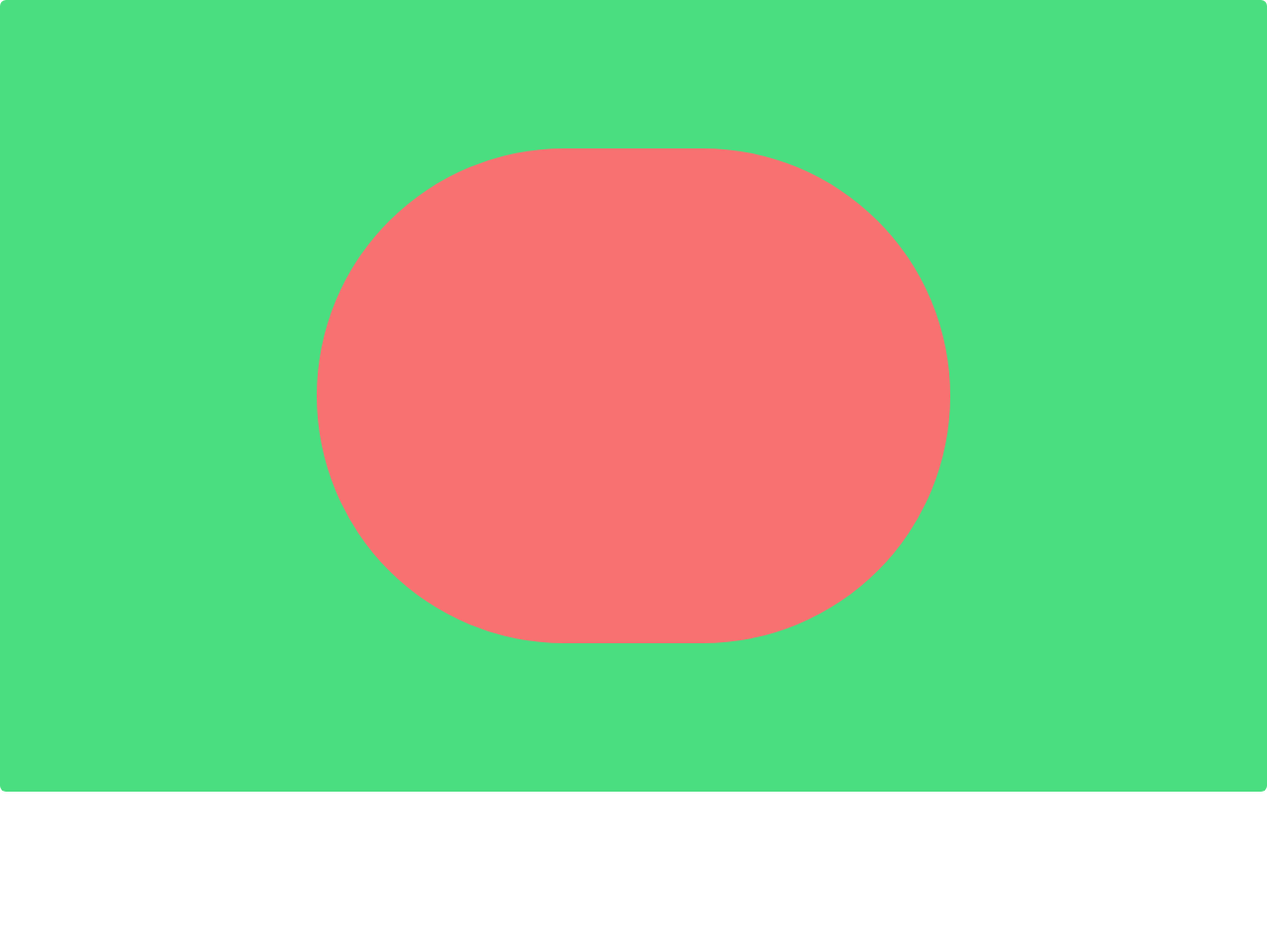
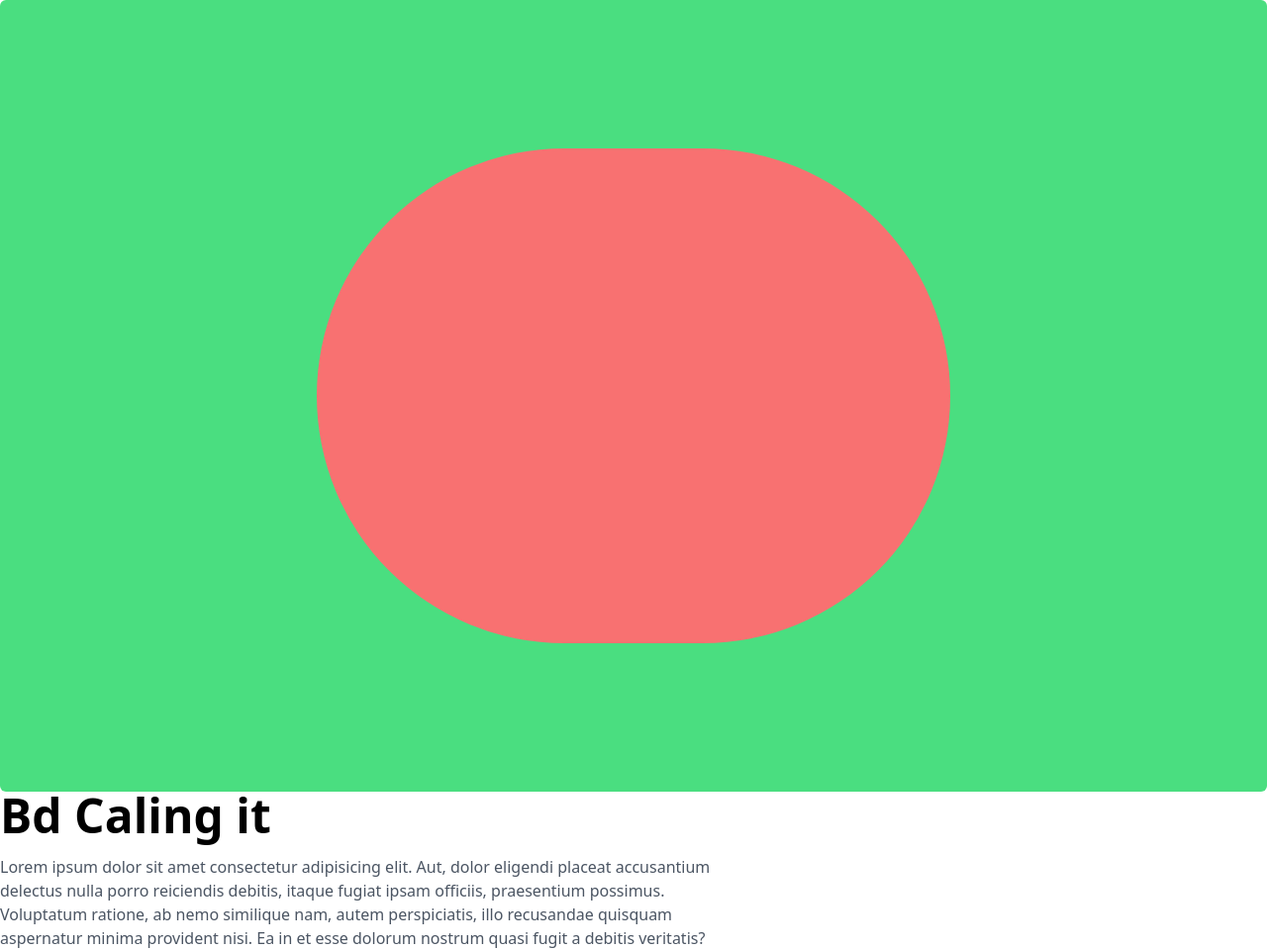
Before and after one commit to solaiman-siam/git-explore, a plain HTML site: page index.html in a window 1280 px wide. Shown: the whole page at 99% size. Before the commit the page ends 800 px from the top, so only its background shows below. Drawn offline with nearby package versions, Linux system fonts and the light colour scheme.

Commit message:
added banner section

```diff
--- a/index.html
+++ b/index.html
@@ -19,7 +19,15 @@
         </div>
       </nav>
     </header>
-    <main></main>
+    <main>
+        <!-- banner section -->
+        <section>
+            <div class="">
+                 <h1 class="text-5xl font-bold tex-left pb-4">Bd Caling it </h1>
+                 <p class="w-7/12 text-gray-600">Lorem ipsum dolor sit amet consectetur adipisicing elit. Aut, dolor eligendi placeat accusantium delectus nulla porro reiciendis debitis, itaque fugiat ipsam officiis, praesentium possimus. Voluptatum ratione, ab nemo similique nam, autem perspiciatis, illo recusandae quisquam aspernatur minima provident nisi. Ea in et esse dolorum nostrum quasi fugit a debitis veritatis?</p>
+            </div>
+         </section>
+    </main>
     <footer></footer>
 
     <script src="https://cdn.tailwindcss.com"></script>
```
